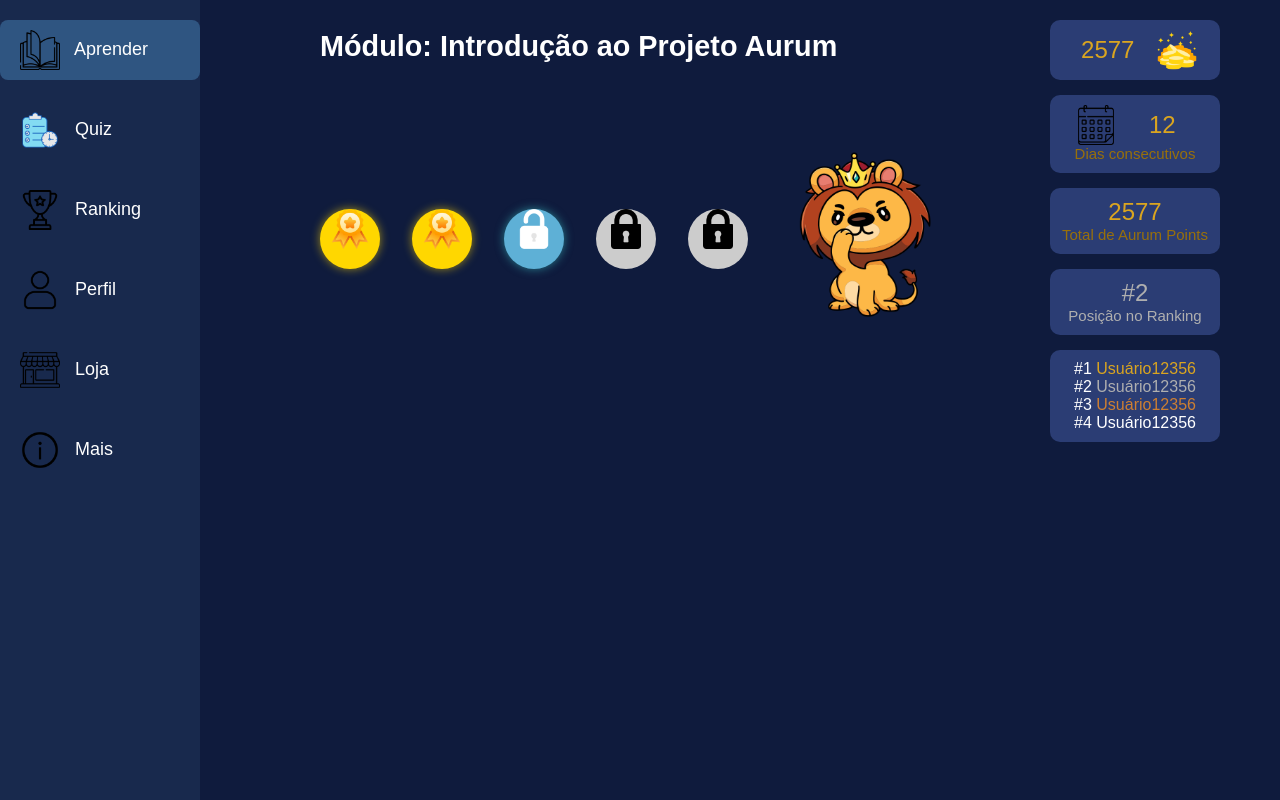
After one commit to gabi-tarifa/AurumProject, a Flask app: page /modulo3 in a window 1280 px wide. The commit adds this page. Run offline with Flask 3, Linux system fonts and the light colour scheme; the visitor is signed in with stand-in values (Sample User, id 1).

Commit message:
inicio desenvolvimento modulo 1 - separacao modulos, idealizacao dos modulos e mais

```diff
--- a/AurumProject/app.py
+++ b/AurumProject/app.py
@@ -1,6 +1,6 @@
 from flask import Flask, request, jsonify, render_template
 from flask_cors import CORS
-from models import db, Usuario, Modulo, Tarefa, Conquistas, UsuarioConquistas, Poderes, PoderesUsuario, Bloco, UsuarioBloco
+from models import db, Usuario, Modulo, Tarefa, Conquistas, UsuarioConquistas, Poderes, PoderesUsuario, Bloco, UsuarioBloco, TarefaUsuario
 from werkzeug.security import generate_password_hash, check_password_hash
 import os
 from flask import redirect, url_for, flash
@@ -257,10 +257,20 @@ def perfil_page():
         coins=current_user.moedas  # Ou current_user.coins, se esse for o nome
     )
 
-@app.route("/modulo")
+@app.route("/modulo1")
 @login_required
-def modulo():
-    return render_template("modulos.html")
+def modulo1():
+    return render_template("modulo1.html")
+
+@app.route("/modulo2")
+@login_required
+def modulo2():
+    return render_template("modulo2.html")
+
+@app.route("/modulo3")
+@login_required
+def modulo3():
+    return render_template("modulo3.html")
 
 @app.route("/introducao")
 @login_required
--- a/AurumProject/templates/ajuda.html
+++ b/AurumProject/templates/ajuda.html
@@ -3,6 +3,7 @@
 <head>
     <meta charset="UTF-8">
     <meta name="viewport" content="width=device-width, initial-scale=1.0">
+    <link rel="shortcut icon" href="https://cdn-icons-png.flaticon.com/128/3975/3975233.png" type="image/x-icon">
     <title>O̴̧͉̞͉̜̥̳͙̩̭͚̙̖͇̮̻̯̰̩̮̺̦̗̽̉͐̌̾͘͝͝ͅͅṔ̸̢̨̙̼̙̟̫̼̰͎͎̰̳̗̻̮̙̻͓̠͙̮͍͈͙̲̫͍͕̯͇̤̙̙̅́̌̇́͊̆͊͐̅͋̔̽̇̿̌͑͒͑̃͑̔̾̏̾̆̚̚̕̕͝͝͠Ǎ̴̫̔̾̆̂͌̔̌͗̃̀́̈̂̽̅̐̉̽̔́̓̄̀͒͋̇̀̇̓́͆͆́́̊̃͐̕̚͠͝͝͠͠,̴̨͔͇̱̳̹̜̺̞͖̮̰̻̪̣̘̳̉͗͛̀̂̅̉̂̅̄̕̕͜ ̸̡̨̡̡̯͕̻̥̩͓̩̯̰̝̰͈̙̻̟̮͎̰̪̖͉͚̹̠̂̕ͅA̸̡̧̡̛͔̦̝̭̫̰̫͈̜͎͍̭̣̳̜̰͍̻̣̒̂̆͋͂̐͆̄͆̾̀̍͌̈̏͐́̈́͂̑̓́̈́̋́̍̃̅̎̉̃̐̈́̐̄̚͠͝͝͝ͅŖ̸̧̡̛̛̛̻͕͖̠̖͚͚͍̳̳͙͙͔̝̯͖̻̘̺̣̬͂̀͊̌͊̉́̍́́̑̇͗̀̽̄̓́̀́̊́̅͑͊͌̀̈́͒̐́̅̚͜͜͝Q̷̞͈̞̊̿̓̾̆͛͗̾͋̈͛̓̎͐̂̚͠͠Ǔ̶̺͖̈̆͊̊͑̽̍̒͒̉̐̚͝͠I̴̢̛̫͙̱͖͍͓̯͙̩̹͓̫̙̦͔̯̲̜̤̘̜̲̫͙͍̟̺̘̰̓̒̈́͌̌̒̀́́͛͜͜ͅV̶̢̧̡̡̛̦͈̘̼̰͖̹̥̥̟̲̖͎̺͇̪̙̌͆͛̋̍́́͂̈́̾̐̀̐̄̕̕͜͜͠ͅÒ̶̧̨̨̡̡̖̖̭̘͇̦̗̪͔̮̩̭̯͖̬̳̳͔͔̪̩͎̙̗̲̯̱̞̫̮̤̥̞̬̯̠̯̂̔̉̀͋̏̃͑͌͂̾̿̐͊͒̾̿̂̓̋̈̅̓͗̈́̓̒̅̒͋̕̚͝͠ͅ ̷̡̛͓͖̻̳̩͍̰̥͆͌̆̈́́̇̌̈͗̎̓̊͐̕͜͝ͅI̷̳̱͕̞̠̅̅̒͗̋̇̑͒̇͗͋͗̄́̎̀̄͗͒̋̅̀̄̋̒͐̽͘̕̚Ṇ̴̨̢̧̨͕̜͈̙̘̝̬̥͕̩̹̳̥͇̖̼͖̰̙̜̜̗̦͓̹͓͓͖̗͕͍̖̙̪̦̗̙̤͖̲̝̭̪̭̉̑͊̾̆̀͊̑̆̊͐̌̿̒̌̈́̉̔̈̎̉͑̓̈̇̔̃̏̉̀̈́͐̕͘̚̕͝ͅC̵̨̛̼̞̟͈̲͇̮͇̤̝͉̗̬̟̱͇̮͙̰̺̙͈̩̙̗̲̜̲͉̮͙̜̭̩͕̲̱̱͍̩̲̠̣̝͈͕͈̥̞̆̎̇̽̉͋̆̑͂̀̐̾̈́̔̿̌́̐͑̉̊͆̉̋̂̐̈̓̾̈̓͛͑̽̂͆̆̿̚͝͠Ơ̶̢̮͖̱͔͖̘̙̗̣̗̫̲͎͍͓͓͖̖̯̪̦͕͔̝̠̺̘̰͎̘̩̆͋͐͌͒̒̈́̀̌̈́̋͆́̂̉͛̀M̶̛̬͌̂͗͛̀̌͆͌͒̍͐͑͒͐̓͝P̴̨̢̛̛̭͚͚̬͍̣͙̳͎̥͈͍̩̹̫̤̟̅̋̒͛͑̑́̐͜Ḷ̷̨̢̢̛̛͎̲͚̝̗̩̬͍̫̘̮̦͖̦̬̫͈̤͓͕̼̤͙̋̀̍̏̂̈́͐́͊͛̒̃̇͆̉͛̎͆̒́̚͘̚͜͝͝͝͠E̵̢̜͍̼͉̤͕̜̹̖̱͓͙͖̲̞͓̯̻͔̭̦̘̺̻̙̭̦̻̼̦̼̪̲̗̮̬̯̻͕̯̜̿̑̂̋̿̇̐̒̅̍̄͌̈́̌̇̔̌̾̒̌̀̔̍̂̕̕͠͝ͅͅṰ̴̳̣̩̩̺̹̮̭̭͗̍̌̓͌̌̌̌͋͘̚͜͜͠Ǫ̵̢̨̢̠̹͔͓̩̯̜̘̫̭̭͉͈̱̘͓͎̲͕͔̯͚̲̖̰̀͆̈́̊͗̈̄̓͝ͅ</title>
 </head>
 <body>
--- a/AurumProject/templates/configuracoes.html
+++ b/AurumProject/templates/configuracoes.html
@@ -6,11 +6,12 @@
     <title>Configurações - Aurum</title>
     <link rel="stylesheet" href="{{ url_for('static', filename='css/configuracoes.css') }}">
     <link rel="stylesheet" href="C:/Users/gabri/AurumProject/AurumProject/static/css/configuracoes.css">
+    <link rel="shortcut icon" href="https://cdn-icons-png.flaticon.com/128/3975/3975233.png" type="image/x-icon">
 </head>
 <body>
 
     <header>
-        <button onclick="location.href('starting_page')">← Voltar</button>
+        <button onclick="window.history.back()">← Voltar</button>
         <h1>Configurações</h1>
         <div></div>
     </header>
--- /dev/null
+++ b/AurumProject/templates/modulo3.html
@@ -0,0 +1,86 @@
+<!DOCTYPE html>
+<html lang="pt-BR">
+<head>
+  <meta charset="UTF-8" />
+  <meta name="viewport" content="width=device-width, initial-scale=1.0"/>
+  <title>Módulo 3 - Aurum</title>
+  <link rel="stylesheet" href="{{ url_for('static', filename='css/aurum.css') }}">
+  <link rel="stylesheet" href="{{ url_for('static', filename='css/modulo.css') }}">
+  <link rel="shortcut icon" href="https://cdn-icons-png.flaticon.com/128/3975/3975233.png" type="image/x-icon">
+</head>
+<body>
+  <div class="containerTP">
+
+    <!-- Sidebar -->
+    <nav class="sidebar">
+      <a href="{{ url_for('starting_page') }}">
+        <div class="menu-item active">
+          <img src="{{ url_for('static', filename='img/open-book.png') }}" class="icon" alt="Aprender" />
+          <span style="color: white;">Aprender</span>
+        </div>
+      </a>
+      <a href="{{ url_for('quiz_page') }}">
+      <div class="menu-item">
+        <img src="{{ url_for('static', filename='img//working-hours.png') }}" class="icon" alt="Quiz" />
+        <span style="color: white;">Quiz</span>
+      </div>
+      </a>
+      <a href="{{ url_for('ranking_page') }}">
+      <div class="menu-item">
+        <img src="{{ url_for('static', filename='img//trophy.png') }}" class="icon" alt="Ranking" />
+        <span style="color: white;">Ranking</span>
+      </div>
+      </a>
+      <a href="{{ url_for('perfil_page') }}">
+      <div class="menu-item">
+        <img src="{{ url_for('static', filename='img//profile.png') }}" class="icon" alt="Perfil" />
+        <span style="color: white;">Perfil</span>
+      </div>
+      </a>
+      <a href="{{ url_for('store_page') }}">
+      <div class="menu-item">
+        <img src="{{ url_for('static', filename='img//store.png') }}" class="icon" alt="Loja" />
+        <span style="color: white;">Loja</span>
+      </div>
+      </a>
+      <div class="menu-item">
+        <img src="{{ url_for('static', filename='img//info.png') }}" class="icon" alt="Mais" />
+        Mais
+      </div>
+    </nav>
+
+
+    <!-- Caminho do módulo -->
+    <main class="main-content">
+      <h1 class="titulo-modulo">Módulo: Introdução ao Projeto Aurum</h1>
+      <div class="linha-caminho">
+        <div class="etapa concluida" onclick="irParaEtapa(1)"><img src="{{ url_for('static', filename='img//winner.png') }}" class="lessonsicon"></div>
+        <div class="etapa concluida" onclick="irParaEtapa(2)"><img src="{{ url_for('static', filename='img//winner.png') }}" class="lessonsicon"></div>
+        <div class="etapa desbloqueada" onclick="irParaEtapa(3)"><img src="{{ url_for('static', filename='img//open-lock.png') }}" class="lessonsicon"></div>
+        <div class="etapa bloqueada" ><img src="{{ url_for('static', filename='img//lock.png') }}" class="lessonsicon"></div>
+        <div class="etapa bloqueada" ><img src="{{ url_for('static', filename='img//lock.png') }}" class="lessonsicon"></div>
+      <div class="mascote">
+        <img src="{{ url_for('static', filename='img//lion.png') }}" alt="Mascote Aurum" />
+      </div>
+      </div>
+    </main>
+
+    <!-- Painel lateral -->
+    <aside class="info-box">
+      <div class="info"><span class="golden">2577</span> <img src="{{ url_for('static', filename='img//stack-of-coins.png') }}" class="icon"> </div>
+      <div class="info"><img src="{{ url_for('static', filename='img//calendar.png') }}" class="icon"> <span class="golden">12</span> <br> <span class="darkgolden">Dias consecutivos</span></div>
+      <div class="info"><span class="golden">2577</span> <br> <span class="darkgolden">Total de Aurum Points</span></div>
+      <div class="info"><span class="golden" style="color: #afafaf;">#2</span> <br> <span class="darkgolden" style="color: #afafaf;">Posição no Ranking</span></div>
+
+      <div class="info">
+        <div class="rank-item">#1 <span class="first">Usuário12356</span></div>
+        <div class="rank-item">#2 <span class="second">Usuário12356</span></div>
+        <div class="rank-item">#3 <span class="third">Usuário12356</span></div>
+        <div class="rank-item">#4 Usuário12356</div>
+      </div>
+    </aside>
+  </div>
+
+  <script src="{{ url_for('static', filename='js/mapa.js') }}"></script>
+</body>
+</html>
--- a/AurumProject/templates/preentrada.html
+++ b/AurumProject/templates/preentrada.html
@@ -8,7 +8,7 @@
     body {
       margin: 0;
       font-family: 'Segoe UI', sans-serif;
-      background-color: #0d1b2a;
+      background-color: #0f1b3d;
       color: white;
       display: flex;
       justify-content: center;
@@ -113,7 +113,7 @@
 
     function comecarModulo() {
       alert("Indo para " + modulo);
-      location.href = '/modulo';//`modulo${modulo.split(' ')[1]}.html`
+      location.href = `modulo${modulo.split(' ')[1]}.html`
     }
   </script>
 
```
Also changed, not shown: AurumProject/templates/a.html (+5 -5 lines), AurumProject/templates/modulo1.html (added, +86 -0 lines), AurumProject/templates/modulo2.html (added, +86 -0 lines), AurumProject/templates/modulos.html (deleted, +0 -86 lines).
